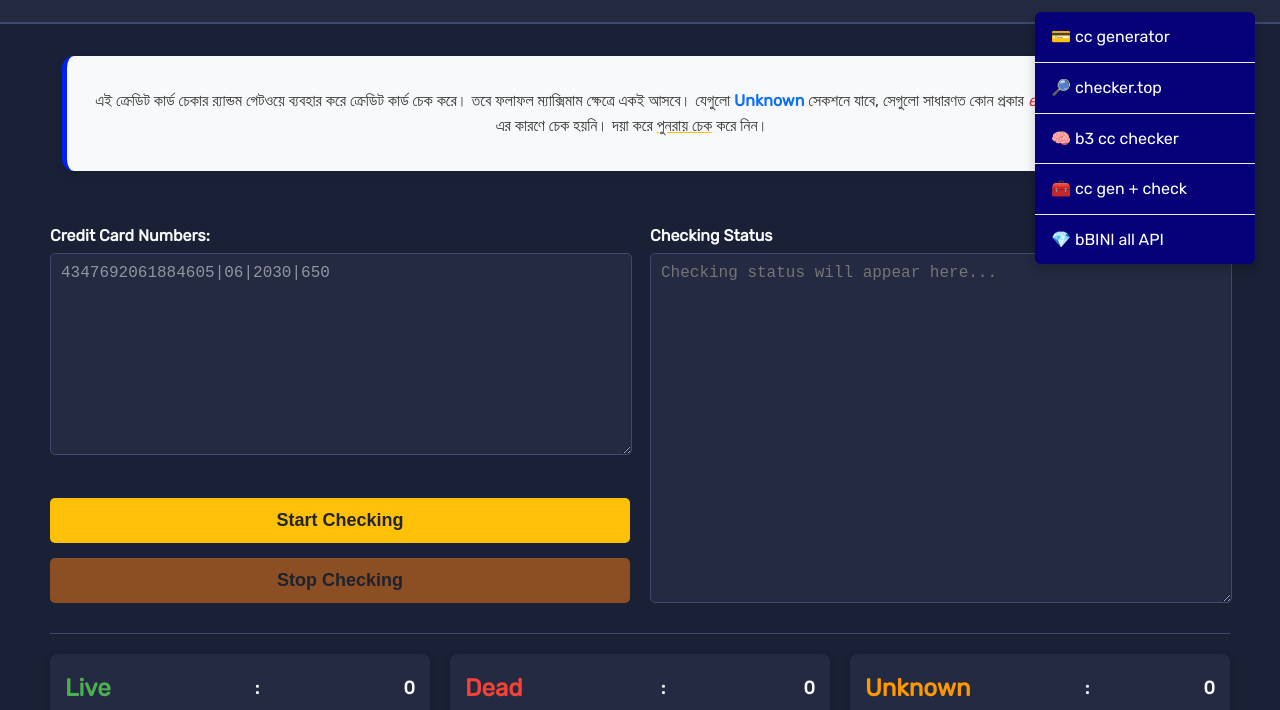
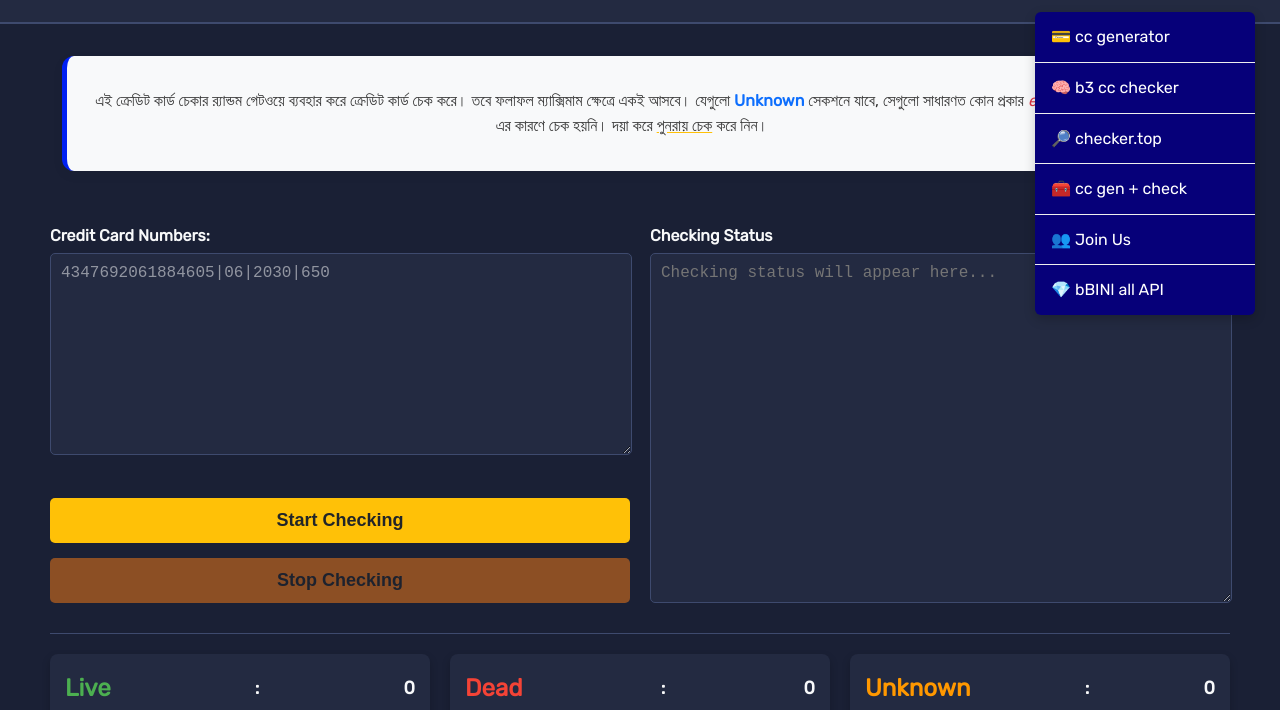
Before and after one commit to hexmr02-ui/chkr, a plain HTML site: page index.html in a window 1280 px wide. Both pictures are taken after a click on the element 1231 px from the left and 43 px from the top of the page. Shown: the part 66-776 px from the top of the page. Drawn offline with Linux system fonts and the light colour scheme; some packages are replaced by stand-ins of ours; a script that the page names is missing.

Commit message:
Update index.html

```diff
--- a/index.html
+++ b/index.html
@@ -26,9 +26,10 @@
           </div>
           <ul class="dropdown-menu" id="dropdown-menu">
             <li><a href="https://bbinl.github.io/cc-gen" target="_blank">💳 cc generator</a></li>
+            <li><a href="https://checker-lake.vercel.app/" target="_blank">🧠 b3 cc checker</a></li>
             <li><a href="https://bbinl.github.io/cc-checker/" target="_blank">🔎 checker.top</a></li>
-            <li><a href="https://checker-lake.vercel.app/" target="_blank">🧠 b3 cc checker</a></li>
             <li><a href="https://hexmr02-ui.github.io/all-checker/" target="_blank">🧰 cc gen + check</a></li>
+            <li><a href="https://t.me/bro_bin_lagbe" target="_blank">👥 Join Us</a></li>
             <li><a href="" target="_blank">💎 bBINl all API</a></li>
           </ul>
         </div>
```
